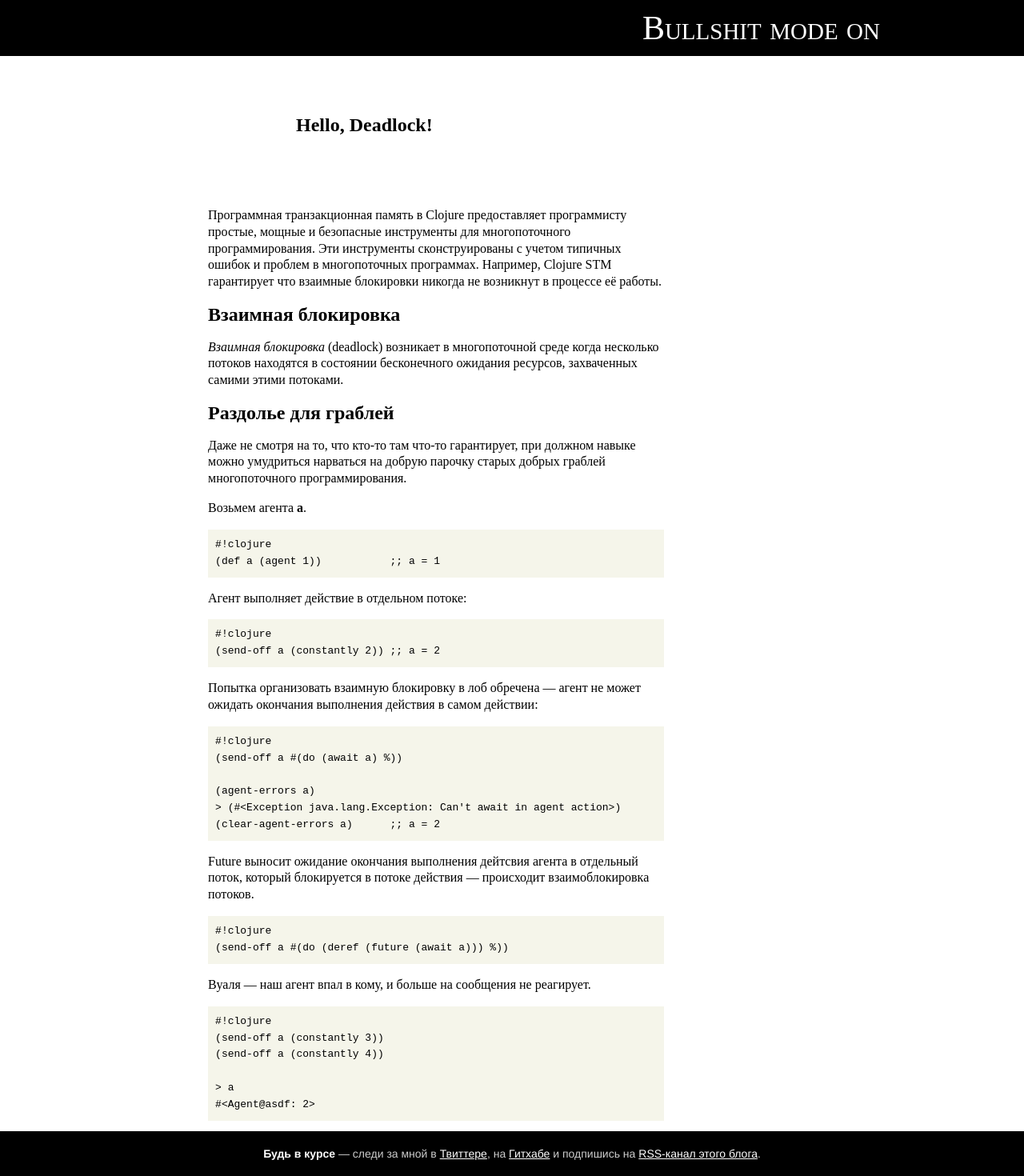
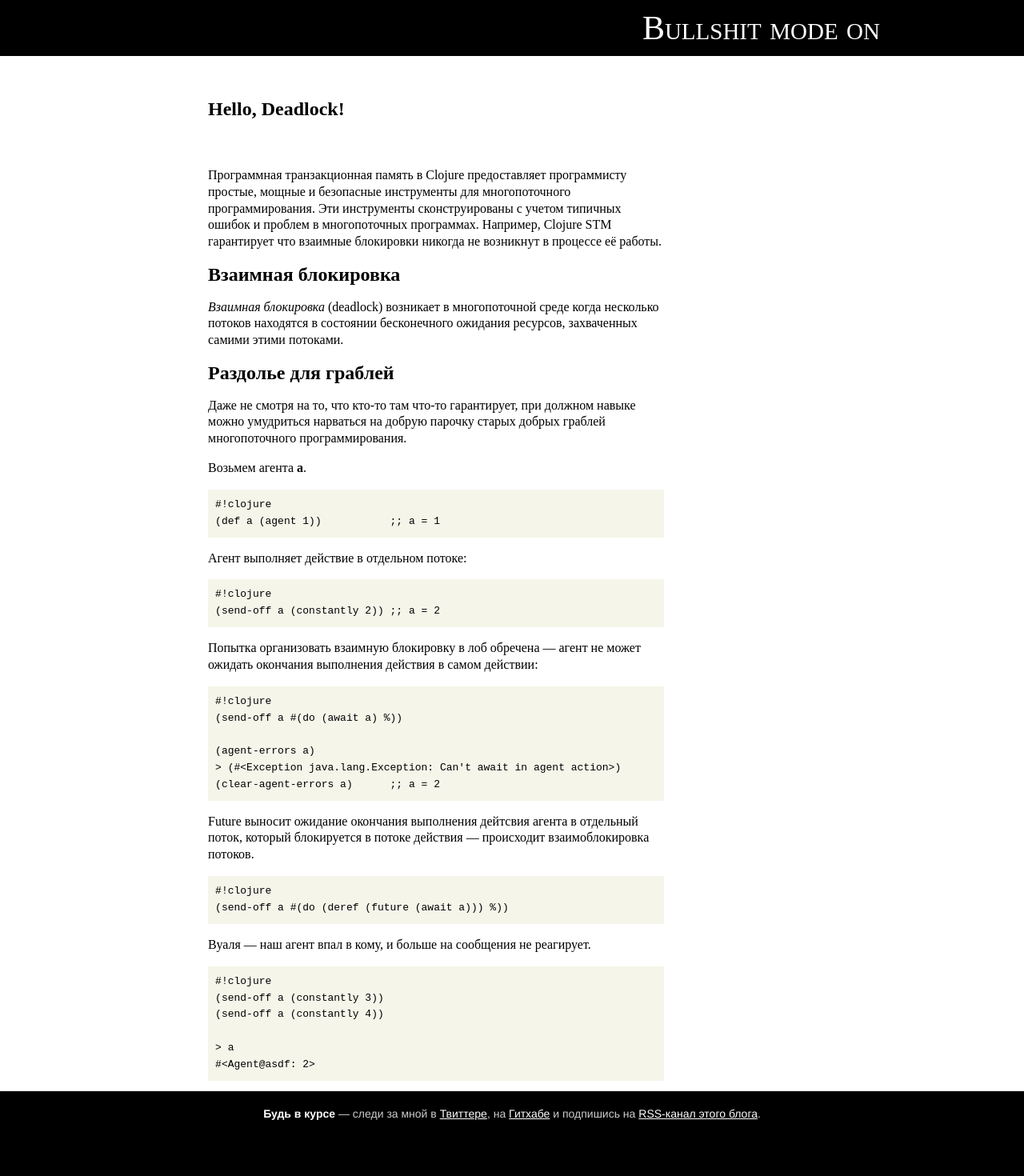
Before and after one commit to zahardzhan/zahardzhan.github.com, a Jekyll site: the page built from _posts/2010-07-07-hello-deadlock.markdown, in a window 1280 px wide. Shown: the whole page at 80% size. Built offline with Jekyll 4.4.1, drawn with Linux system fonts in a browser that asks for light colours; after the commit the page ends 1420 px from its top, so only the background shows below that.

Commit message:
Padding post header.

```diff
--- a/_layouts/post.html
+++ b/_layouts/post.html
@@ -2,7 +2,7 @@
 layout: default
 ---
 <div class="post">
-  <div class="post header">
+  <div class="header">
     <h1>{{ page.title }}</h1>
   </div>
 
--- a/css/screen.css
+++ b/css/screen.css
@@ -75,8 +75,8 @@ div.project h2 {line-height: 1,3em; color: #222; font-weight: normal;}
 div.project a.project.title {text-decoration: none;}
 
 div.post {line-height: 130%; text-align: left; width: 570px; padding-left: 110px;}
-div.post div.post.header {padding-top: 60px; padding-bottom: 60px;}
-div.post div.post.header h1 {font-size: 150%;}
+div.post div.header {padding-top: 40px; padding-bottom: 30px;}
+div.post div.header h1 {font-size: 150%;}
 div.post p {margin: 1em 0em; line-height: 130%;}
 div.post ul {list-style: square outside;}
 div.post li p {margin-top: 0.5em; margin-bottom: 0em;}
```
